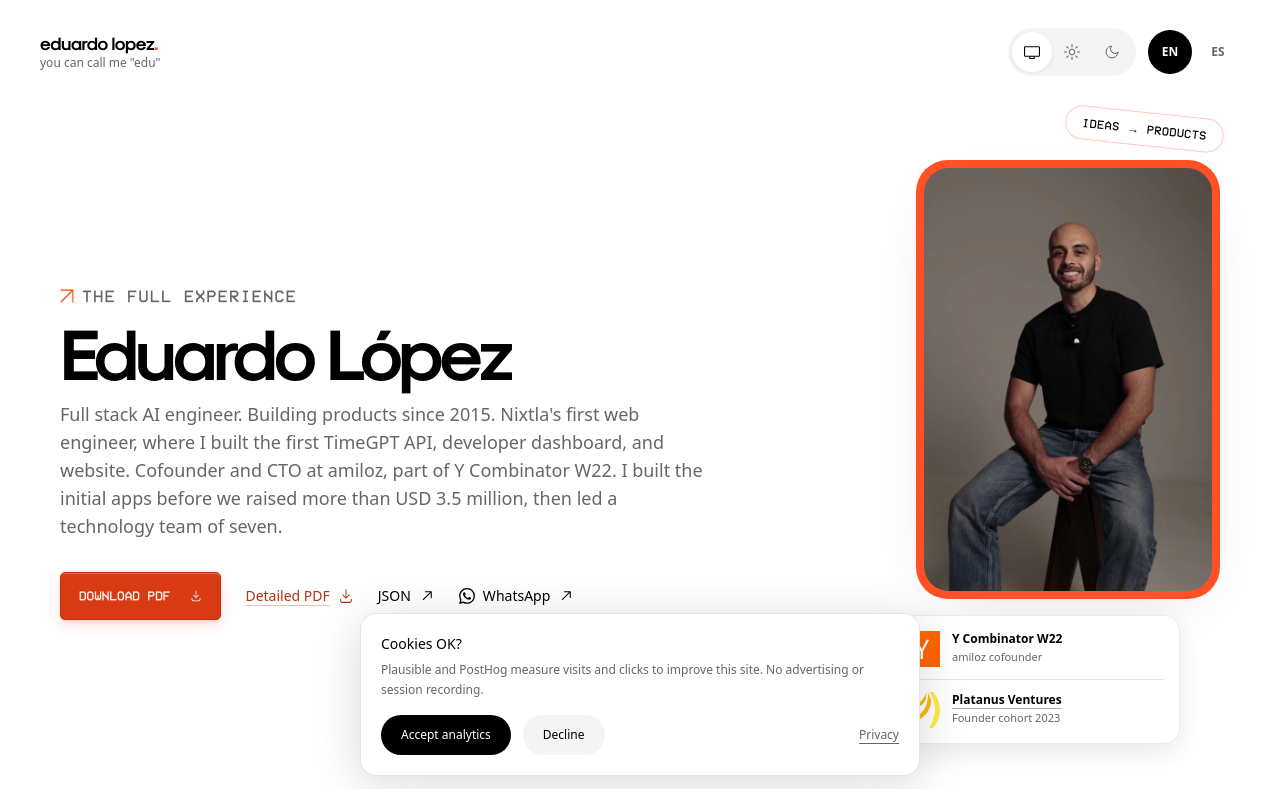
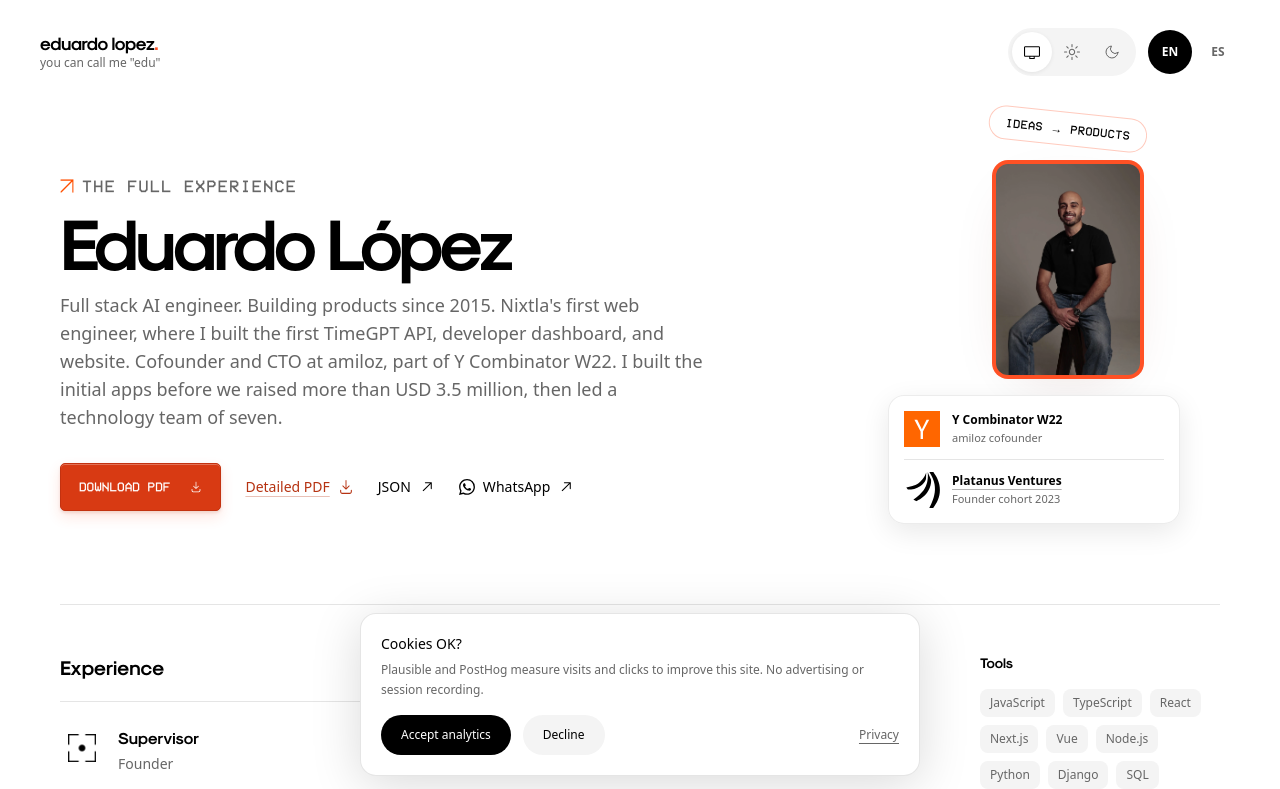
Before and after one commit to loama/personal-portfolio, a Next.js app: page /en/resume/employee in a window 1280 px wide. Shown: the top 789 px of the page. Built offline with nearby package versions, Linux system fonts and the light colour scheme.

Commit message:
fix(profile): reduce portrait size and correct logo themes

```diff
--- a/src/app/globals.css
+++ b/src/app/globals.css
@@ -14,6 +14,8 @@
   --color-control: #efeff0;
   --color-edge: #ececec;
   --color-selection: #ffd9cc;
+  --color-logo: #000000;
+  --color-platanus: #000000;
 }
 /* Keep light-dark() native so manual color scheme changes update the palette. */
 @supports (color: light-dark(white, black)) {
@@ -28,6 +30,8 @@
     --color-control: light-dark(#efeff0, #242424);
     --color-edge: light-dark(#ececec, #ffffff14);
     --color-selection: light-dark(#ffd9cc, #883719);
+    --color-logo: light-dark(#000000, #ffffff);
+    --color-platanus: light-dark(#000000, #ffec40);
   }
 }
 html { scroll-padding-top: 7rem; }
@@ -66,7 +70,8 @@ body { margin: 0; }
 .theme-switcher[data-preference="light"]::before { transform: translateX(100%); }
 .theme-switcher[data-preference="dark"]::before { transform: translateX(200%); }
 .portrait-shell { background: #ff5125; box-shadow: 0 18px 65px -30px rgba(110,40,20,.2); }
-.company-logo-monochrome { background: var(--color-ink); background: light-dark(#000000, #ffffff); mask-position: center; mask-repeat: no-repeat; }
+.company-logo-monochrome { background: var(--color-logo); mask-position: center; mask-repeat: no-repeat; }
+.platanus-logo { background: var(--color-platanus); mask: url("/images/platanus.svg") center / contain no-repeat; }
 .founder-note { background: var(--color-surface); box-shadow: 0 8px 28px rgba(0,0,0,.09), inset 0 0 0 1px var(--color-edge); }
 .project-shell { background: var(--color-mist); box-shadow: inset 0 0 0 1px var(--color-edge); }
 .portrait-enter { animation: portrait-enter 950ms cubic-bezier(.22,.68,0,1.01) both; }
--- a/src/components/portrait.tsx
+++ b/src/components/portrait.tsx
@@ -6,9 +6,9 @@ export function Portrait({ locale }: { locale: Locale }) {
   const es = locale === "es";
 
   return <div className="portrait-enter relative mx-auto w-full max-w-[304px]">
-    <div className="portrait-shell rounded-[2rem] p-2">
-      <div className="overflow-hidden rounded-[1.55rem]">
-        <Image src={portraitImage} alt="Eduardo López" priority sizes="(min-width: 344px) 288px, calc(100vw - 56px)" className="block h-auto w-full object-contain" />
+    <div className="portrait-shell mx-auto w-1/2 rounded-2xl p-1">
+      <div className="overflow-hidden rounded-xl">
+        <Image src={portraitImage} alt="Eduardo López" priority sizes="(min-width: 344px) 144px, calc(50vw - 28px)" className="block h-auto w-full object-contain" />
       </div>
     </div>
     <div className="founder-note relative ml-4 mr-4 mt-4 grid gap-3 rounded-2xl px-4 py-4 sm:ml-[-28px] sm:mr-10">
@@ -17,10 +17,10 @@ export function Portrait({ locale }: { locale: Locale }) {
         <span><span className="block text-xs font-semibold">Y Combinator W22</span><span className="mt-0.5 block text-[11px] text-muted">{es ? "Cofundador de amiloz" : "amiloz cofounder"}</span></span>
       </div>
       <a href="https://platan.us/" className="flex items-center gap-3 border-t border-ink/10 pt-3">
-        <Image src="/images/platanus.svg" alt="" width={36} height={36} className="h-9 w-9 flex-none" />
+        <span aria-hidden="true" className="platanus-logo h-9 w-9 flex-none" />
         <span><span className="block text-xs font-semibold underline decoration-ink/30 underline-offset-4">Platanus Ventures</span><span className="mt-0.5 block text-[11px] text-muted">{es ? "Generación de fundadores 2023" : "Founder cohort 2023"}</span></span>
       </a>
     </div>
-    <span className="absolute -right-1 -top-12 hidden rotate-6 rounded-full border border-brand/30 bg-paper px-4 py-2 font-action text-xs uppercase tracking-[.04em] text-ink sm:block">{es ? "ideas → productos" : "ideas → products"}</span>
+    <span className="absolute -top-12 left-1/2 hidden -translate-x-1/2 rotate-6 whitespace-nowrap rounded-full border border-brand/30 bg-paper px-4 py-2 font-action text-xs uppercase tracking-[.04em] text-ink sm:block">{es ? "ideas → productos" : "ideas → products"}</span>
   </div>;
 }
```
Also changed, not shown: 2 other files (tests, documents, lock files or other folders).
